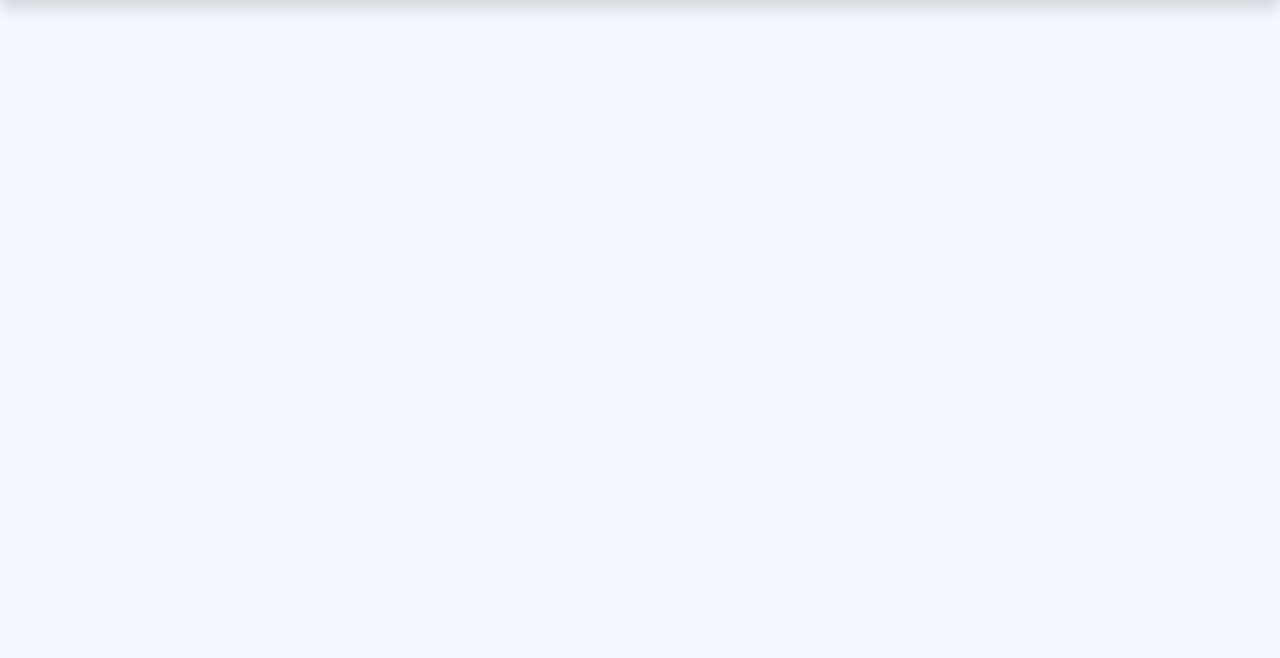
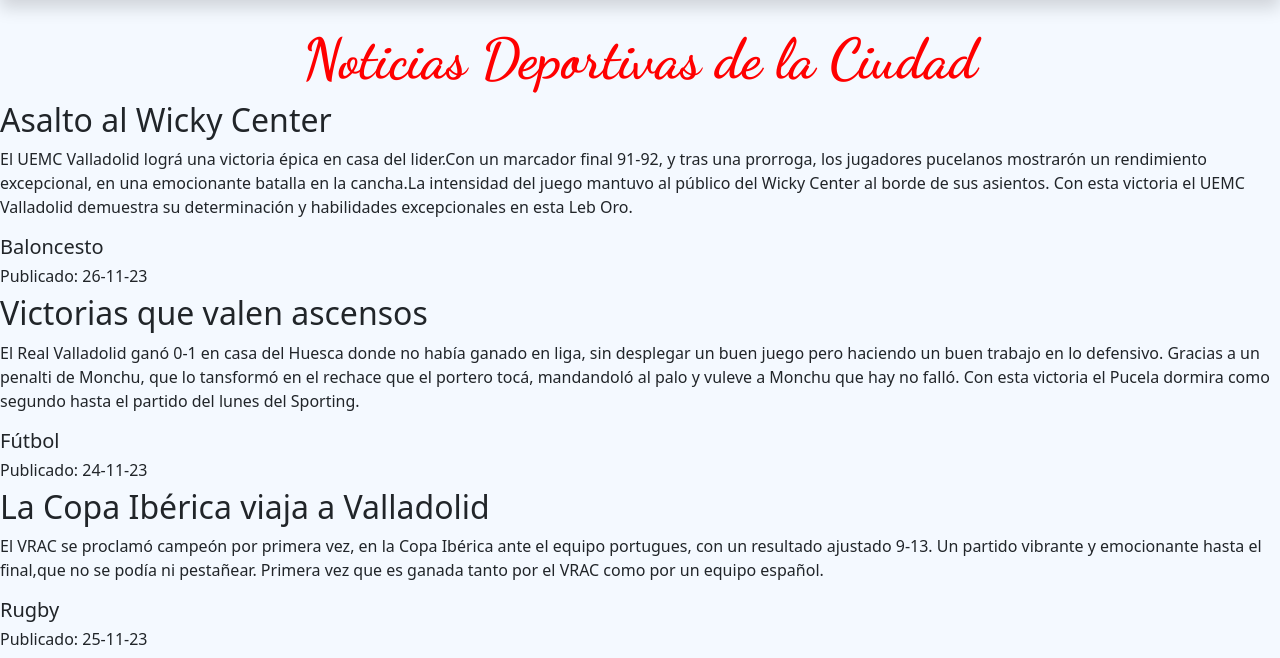
Before and after one commit to Pucelana/eldeportedelaciudad, a Flask app: page /noticias/ in a window 1280 px wide. Shown: the part 144-802 px from the top of the page. Before the commit the page ends 156 px from the top, so only its background shows below. Run offline with Flask 2, Linux system fonts and the light colour scheme; some libraries are stand-ins or nearby versions.

Commit message:
noticias

```diff
--- a/app.py
+++ b/app.py
@@ -19,7 +19,28 @@
 # Página de Noticias
 @app.route('/noticias/', methods=['GET','POST'])
 def noticias():
-    return render_template('sitio/noticias.html')
+    noticias=[
+        {
+
+            'titulo': 'Asalto al Wicky Center',
+            'contenido': 'El UEMC Valladolid lográ una victoria épica en casa del lider.Con un marcador final 91-92, y tras una prorroga, los jugadores pucelanos mostrarón un rendimiento excepcional, en una emocionante batalla en la cancha.La intensidad del juego mantuvo al público del Wicky Center al borde de sus asientos. Con esta victoria el UEMC Valladolid demuestra su determinación y habilidades excepcionales en esta Leb Oro.',
+            'categoria': 'Baloncesto',
+            'fecha': 'Publicado: 26-11-23'
+        },
+        {
+            'titulo': 'Victorias que valen ascensos',
+            'contenido': 'El Real Valladolid ganó 0-1 en casa del Huesca donde no había ganado en liga, sin desplegar un buen juego pero haciendo un buen trabajo en lo defensivo. Gracias a un penalti de Monchu, que lo tansformó en el rechace que el portero tocá, mandandoló al palo y vuleve a Monchu que hay no falló. Con esta victoria el Pucela dormira como segundo hasta el partido del lunes del Sporting.',
+            'categoria': 'Fútbol',
+            'fecha': 'Publicado: 24-11-23'
+        },
+        {
+            'titulo': 'La Copa Ibérica viaja a Valladolid',
+            'contenido': 'El VRAC se proclamó campeón por primera vez, en la Copa Ibérica ante el equipo portugues, con un resultado ajustado 9-13. Un partido vibrante y emocionante hasta el final,que no se podía ni pestañear. Primera vez que es ganada tanto por el VRAC como por un equipo español.',
+            'categoria': 'Rugby',
+            'fecha': 'Publicado: 25-11-23'
+        },
+    ]
+    return render_template('sitio/noticias.html', noticias=noticias)
 
 # Creando el registro del usuario
 @app.route('/registro/', methods=['GET', 'POST'])
--- a/static/css/estilo.css
+++ b/static/css/estilo.css
@@ -11,3 +11,4 @@
 @import "body.css";
 @import "logo_slogan.css";
 @import "secciones.css";
+@import "noticias.css";
--- /dev/null
+++ b/static/css/noticias.css
@@ -0,0 +1,8 @@
+h1{
+    font-family: 'Dancing Script', cursive;
+    font-size: 3.5em;
+    font-weight: 700;
+    text-align: center;
+    margin-top: 2%;
+    color: red;
+}
--- a/templates/sitio/noticias.html
+++ b/templates/sitio/noticias.html
@@ -1,5 +1,14 @@
 {% extends 'sitio/base.html' %}
 {% block titulo %} Eldeportedelaciudad-Noticias {% endblock %}
 {% block contenido %}
+<h1>Noticias Deportivas de la Ciudad</h1>
+{% for noticia in noticias %}
+<article>
+    <h2>{{ noticia.titulo }}</h2>
+    <p>{{ noticia.contenido }}</p>
+    <h5>{{ noticia.categoria }}</h5>
+    <h6>{{ noticia.fecha }}</h6>
+</article>
+{% endfor %}
 
 {% endblock %}
```
